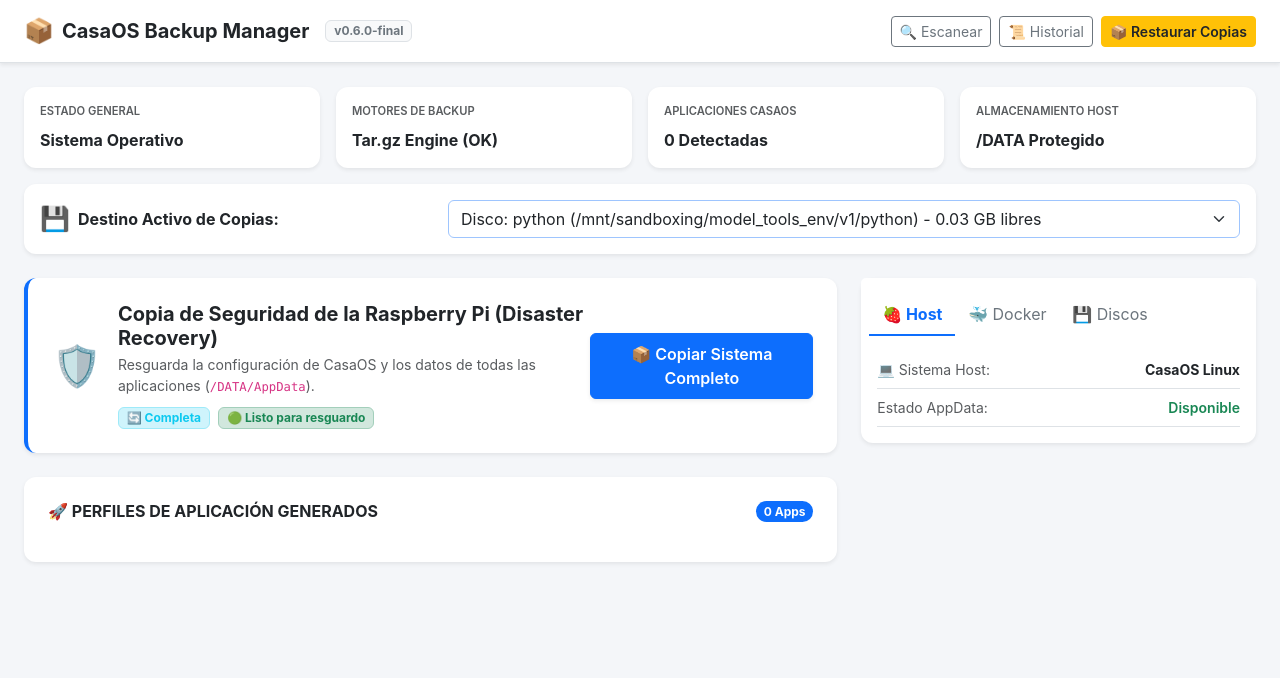
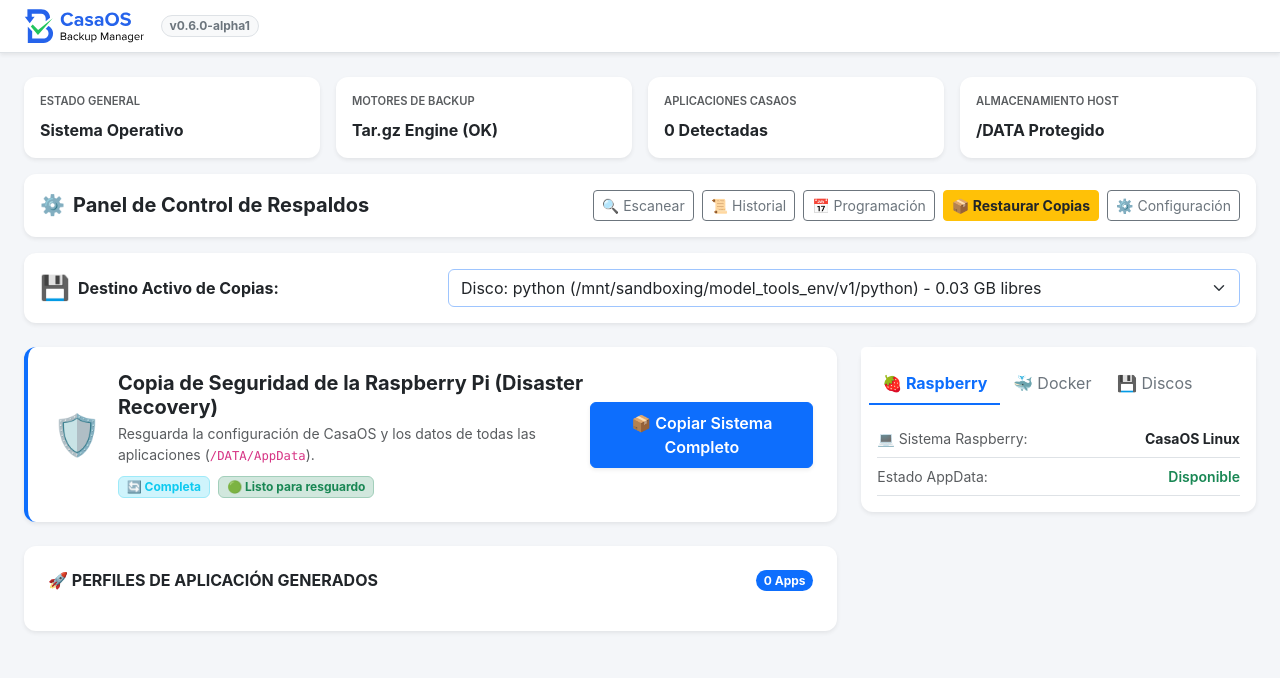
Before and after one commit to chulesjme-png/CasaOS-Backup-Manager, a FastAPI app: page / in a window 1280 px wide. Shown: the top 678 px of the page. Run offline with FastAPI, Linux system fonts and the light colour scheme; data that the repository does not hold is empty; parts of the project's set-up code (start-up, migrations or seed data) failed here and were passed over.

Commit message:
Update index.html

```diff
--- a/app/templates/index.html
+++ b/app/templates/index.html
@@ -15,22 +15,18 @@
 </head>
 <body>
 
-    <nav class="navbar navbar-expand-lg navbar-light bg-white border-bottom shadow-sm py-2">
-        <div class="container-fluid px-4">
-            <a class="navbar-brand d-flex align-items-center gap-2" href="/">
-                <span class="fs-4">📦</span>
-                <span class="fw-bold text-dark">CasaOS Backup Manager</span>
-                <span class="badge bg-light text-secondary border ms-2" style="font-size: 0.75rem;">v0.6.0-final</span>
-            </a>
-            <div class="d-flex gap-2">
-                <button class="btn btn-outline-secondary btn-sm" onclick="loadApps()">🔍 Escanear</button>
-                <button class="btn btn-outline-secondary btn-sm" data-bs-toggle="modal" data-bs-target="#modalLogs">📜 Historial</button>
-                <button class="btn btn-warning btn-sm text-dark fw-semibold" data-bs-toggle="modal" data-bs-target="#modalRestore">📦 Restaurar Copias</button>
+    <!-- Cabecera Principal con Logo Horizontal -->
+    <nav class="navbar navbar-light bg-white border-bottom shadow-sm py-2 mb-4">
+        <div class="container-fluid px-4 d-flex justify-content-between align-items-center">
+            <div class="d-flex align-items-center gap-2">
+                <img src="/static/img/logo-horizontal.svg" alt="CasaOS Backup Manager" height="36">
+                <span class="badge bg-light text-secondary border rounded-pill px-2 py-1 ms-2" style="font-size: 0.75rem;">v0.6.0-alpha1</span>
             </div>
         </div>
     </nav>
 
-    <div class="container-fluid px-4 py-4">
+    <div class="container-fluid px-4 pb-4">
+        <!-- Métricas del Sistema -->
         <div class="row g-3 mb-3">
             <div class="col-md-3">
                 <div class="card p-3 shadow-sm border-0">
@@ -61,6 +57,24 @@
             </div>
         </div>
 
+        <!-- Panel de Control de Respaldos -->
+        <div class="card p-3 shadow-sm border-0 mb-3">
+            <div class="d-flex justify-content-between align-items-center flex-wrap gap-2">
+                <div class="d-flex align-items-center gap-2">
+                    <span class="fs-5">⚙️</span>
+                    <h5 class="fw-bold text-dark mb-0">Panel de Control de Respaldos</h5>
+                </div>
+                <div class="d-flex gap-2 flex-wrap">
+                    <button class="btn btn-outline-secondary btn-sm" onclick="loadApps()">🔍 Escanear</button>
+                    <button class="btn btn-outline-secondary btn-sm" data-bs-toggle="modal" data-bs-target="#modalLogs">📜 Historial</button>
+                    <button class="btn btn-outline-secondary btn-sm">📅 Programación</button>
+                    <button class="btn btn-warning btn-sm text-dark fw-bold" data-bs-toggle="modal" data-bs-target="#modalRestore">📦 Restaurar Copias</button>
+                    <button class="btn btn-outline-secondary btn-sm">⚙️ Configuración</button>
+                </div>
+            </div>
+        </div>
+
+        <!-- Selector de Destino -->
         <div class="card p-3 shadow-sm border-0 mb-4">
             <div class="row align-items-center">
                 <div class="col-md-4 d-flex align-items-center gap-2">
@@ -73,8 +87,10 @@
             </div>
         </div>
 
+        <!-- Grid Principal -->
         <div class="row">
             <div class="col-lg-8">
+                <!-- Backup Completo -->
                 <div class="card p-4 shadow-sm border-0 mb-4 border-start border-primary border-4">
                     <div class="d-flex justify-content-between align-items-center">
                         <div class="d-flex gap-3 align-items-center">
@@ -92,6 +108,7 @@
                     </div>
                 </div>
 
+                <!-- Perfiles de Aplicación -->
                 <div class="card p-4 shadow-sm border-0 mb-4">
                     <div class="d-flex justify-content-between align-items-center mb-3">
                         <h6 class="fw-bold text-dark mb-0">🚀 PERFILES DE APLICACIÓN GENERADOS</h6>
@@ -103,12 +120,13 @@
                 </div>
             </div>
 
+            <!-- Panel Lateral (Pestañas) -->
             <div class="col-lg-4">
                 <div class="card shadow-sm border-0 mb-4">
                     <div class="card-header bg-white border-bottom-0 pt-3 px-3">
                         <ul class="nav nav-tabs card-header-tabs" id="sideTabs">
                             <li class="nav-item">
-                                <button class="nav-link active" onclick="switchTab(event, 'rpi')">🍓 Host</button>
+                                <button class="nav-link active" onclick="switchTab(event, 'rpi')">🍓 Raspberry</button>
                             </li>
                             <li class="nav-item">
                                 <button class="nav-link" onclick="switchTab(event, 'docker')">🐳 Docker</button>
@@ -122,7 +140,7 @@
                         <div id="tabContentRpi" class="tab-pane-content">
                             <div class="small">
                                 <div class="d-flex justify-content-between py-2 border-bottom">
-                                    <span class="text-muted">💻 Sistema Host:</span>
+                                    <span class="text-muted">💻 Sistema Raspberry:</span>
                                     <span class="fw-bold text-dark">CasaOS Linux</span>
                                 </div>
                                 <div class="d-flex justify-content-between py-2 border-bottom">
```
